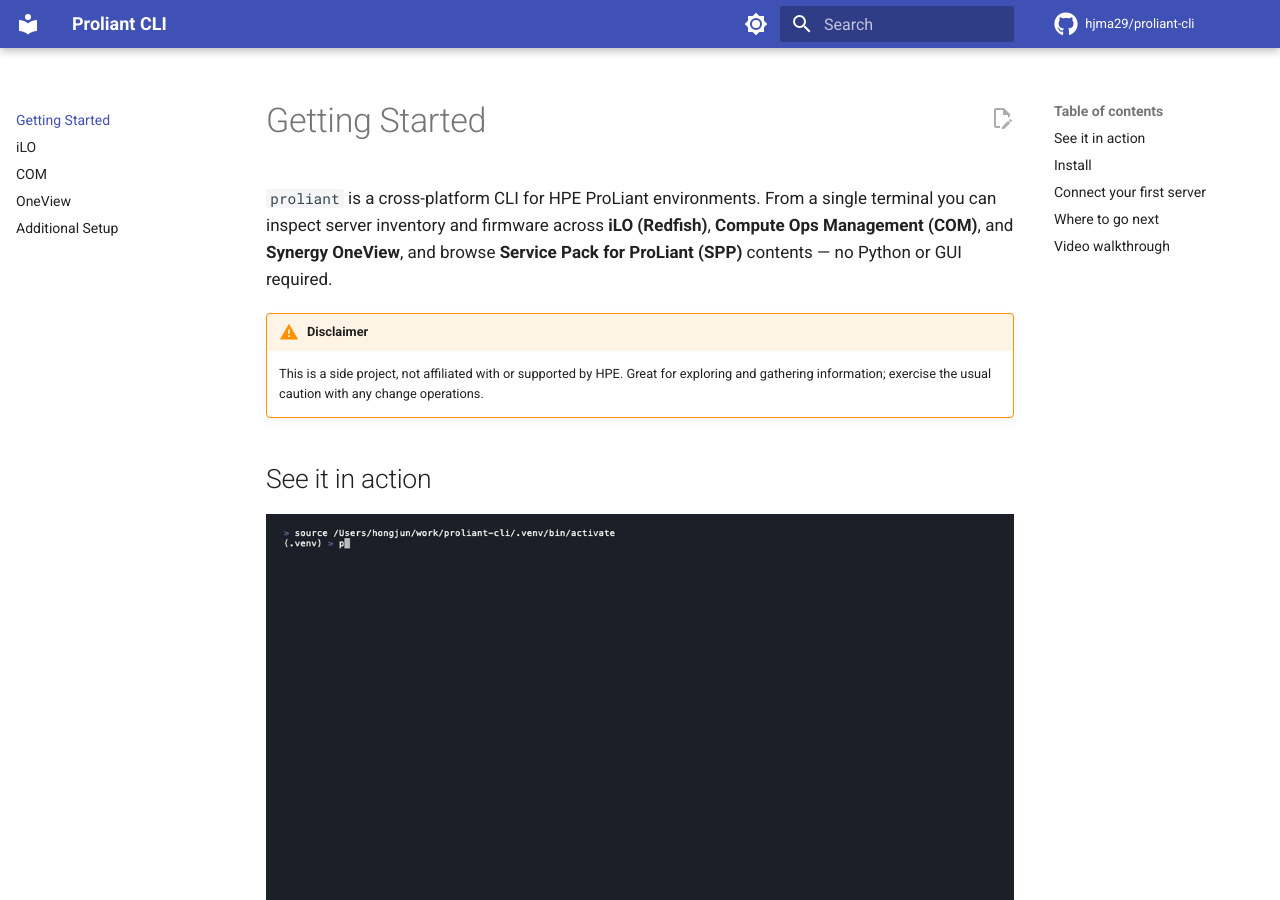
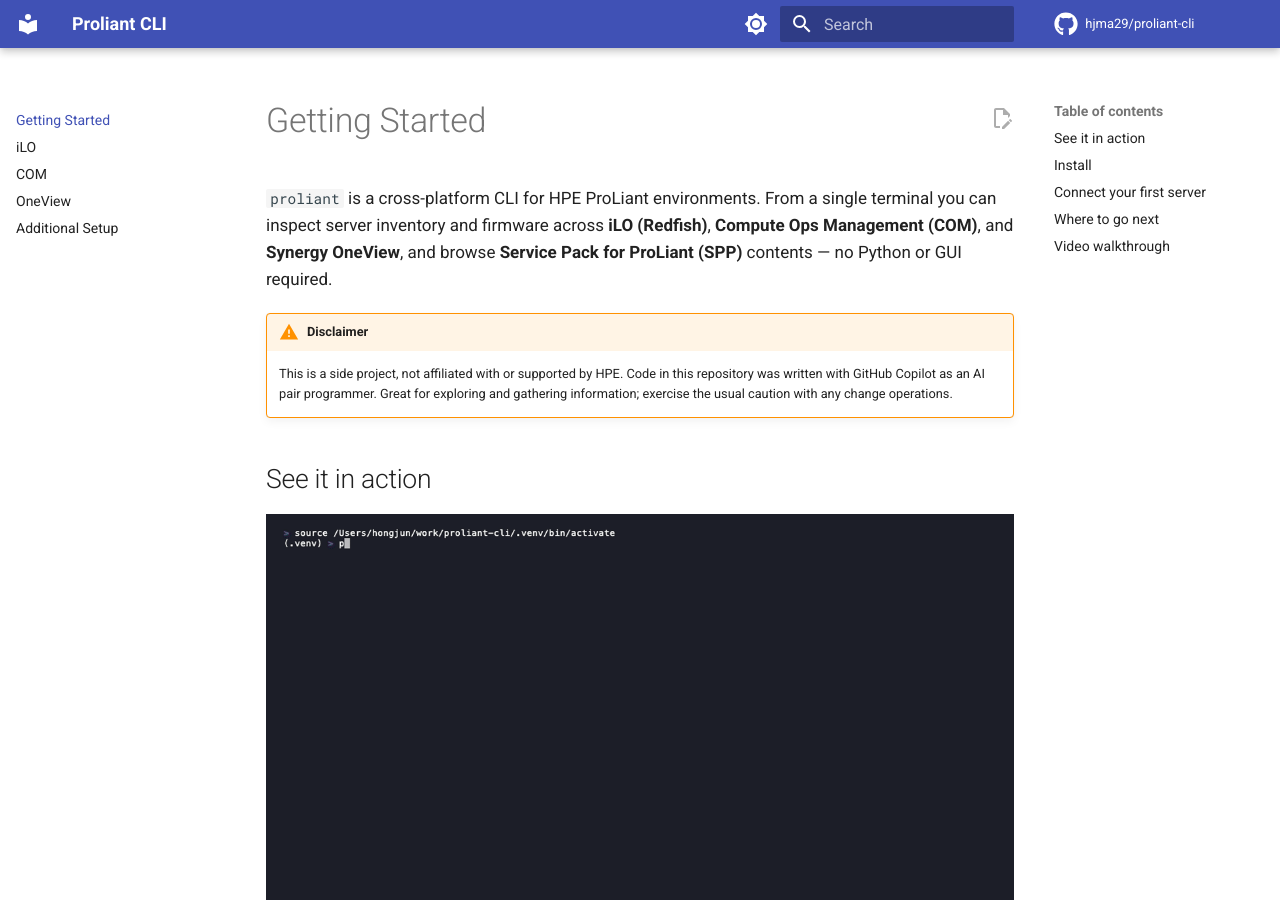
Before and after one commit to hjma29/proliant-cli, an MkDocs documentation site: the page built from docs/index.md, in a window 1280 px wide and 900 px high. Built offline with MkDocs 1.6.1 and Material for MkDocs 9.7.7, drawn with Linux system fonts in a browser that asks for light colours; comment, search, counter and statistics services are not loaded; some of the changed text lies outside the part shown.

Commit message:
docs: fold GitHub Copilot mention into the existing disclaimer
Revert the separate 'Built with GitHub Copilot' note added previously and
instead work it into the single Disclaimer blockquote/admonition in both
README.md and docs/index.md. Also drop the mkdocs.yml copyright footer line
that duplicated the same message.

Co-authored-by: Copilot <223556219+Copilot@users.noreply.github.com>

```diff
--- a/docs/index.md
+++ b/docs/index.md
@@ -12,9 +12,10 @@ browse **Service Pack for ProLiant (SPP)** contents — no Python or GUI
 required.
 
 !!! warning "Disclaimer"
-    This is a side project, not affiliated with or supported by HPE. Great for
-    exploring and gathering information; exercise the usual caution with any
-    change operations.
+    This is a side project, not affiliated with or supported by HPE. Code in
+    this repository was written with GitHub Copilot as an AI pair programmer.
+    Great for exploring and gathering information; exercise the usual caution
+    with any change operations.
 
 ## See it in action
 
--- a/mkdocs.yml
+++ b/mkdocs.yml
@@ -68,6 +68,3 @@ extra:
   social:
     - icon: fontawesome/brands/github
       link: https://github.com/hjma29/proliant-cli
-
-copyright: >
-  Built with <a href="https://github.com/features/copilot">GitHub Copilot</a>.
```
Also changed, not shown: README.md (+1 -3 lines).
